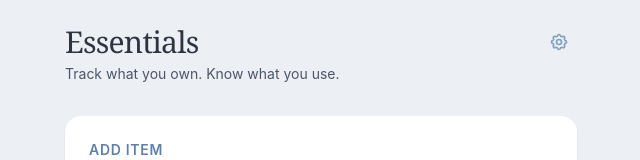
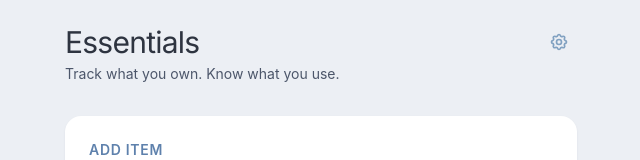
Before and after one commit to kevinctofel/essentials-pwa, a React (Vite) app: page / in a window 1280 px wide. Shown: the top 160 px of the page, without its empty margins (319-959 px from the left). Built offline with nearby package versions, Linux system fonts and the light colour scheme.

Commit message:
refactor: switch headings to Inter for cohesive minimal look

```diff
--- a/src/App.jsx
+++ b/src/App.jsx
@@ -210,7 +210,7 @@ function App() {
         {/* Header */}
         <header className="mb-8 flex items-start justify-between">
           <div>
-            <h1 className="text-3xl tracking-tight" style={{ fontFamily: 'Georgia, Cambria, "Times New Roman", Times, serif', color: '#2E3440' }}>
+            <h1 className="text-3xl tracking-tight" style={{ fontFamily: 'Inter, -apple-system, BlinkMacSystemFont, "Segoe UI", Roboto, sans-serif', color: '#2E3440' }}>
               Essentials
             </h1>
             <p className="text-sm mt-1" style={{ color: '#4C566A' }}>
```
